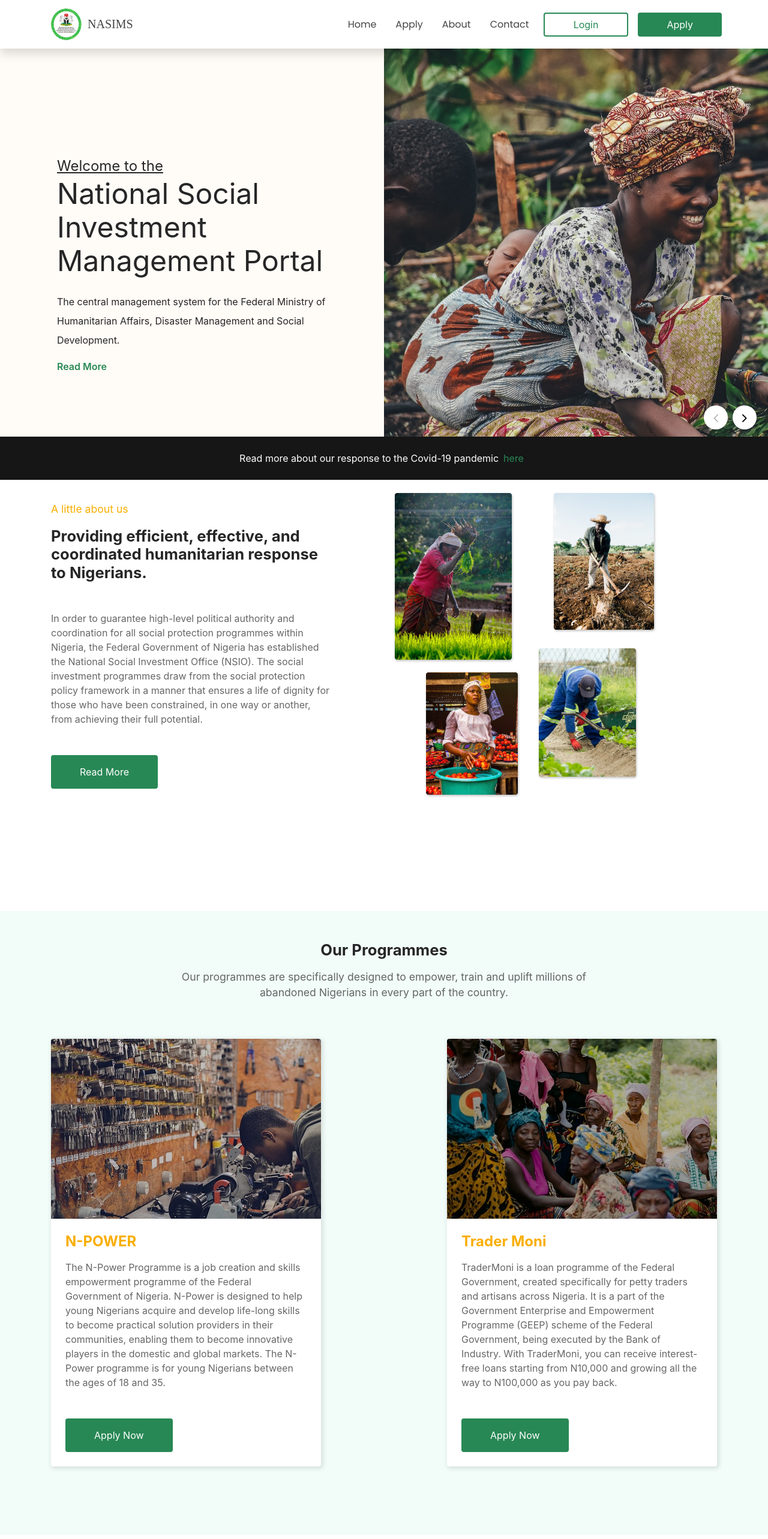
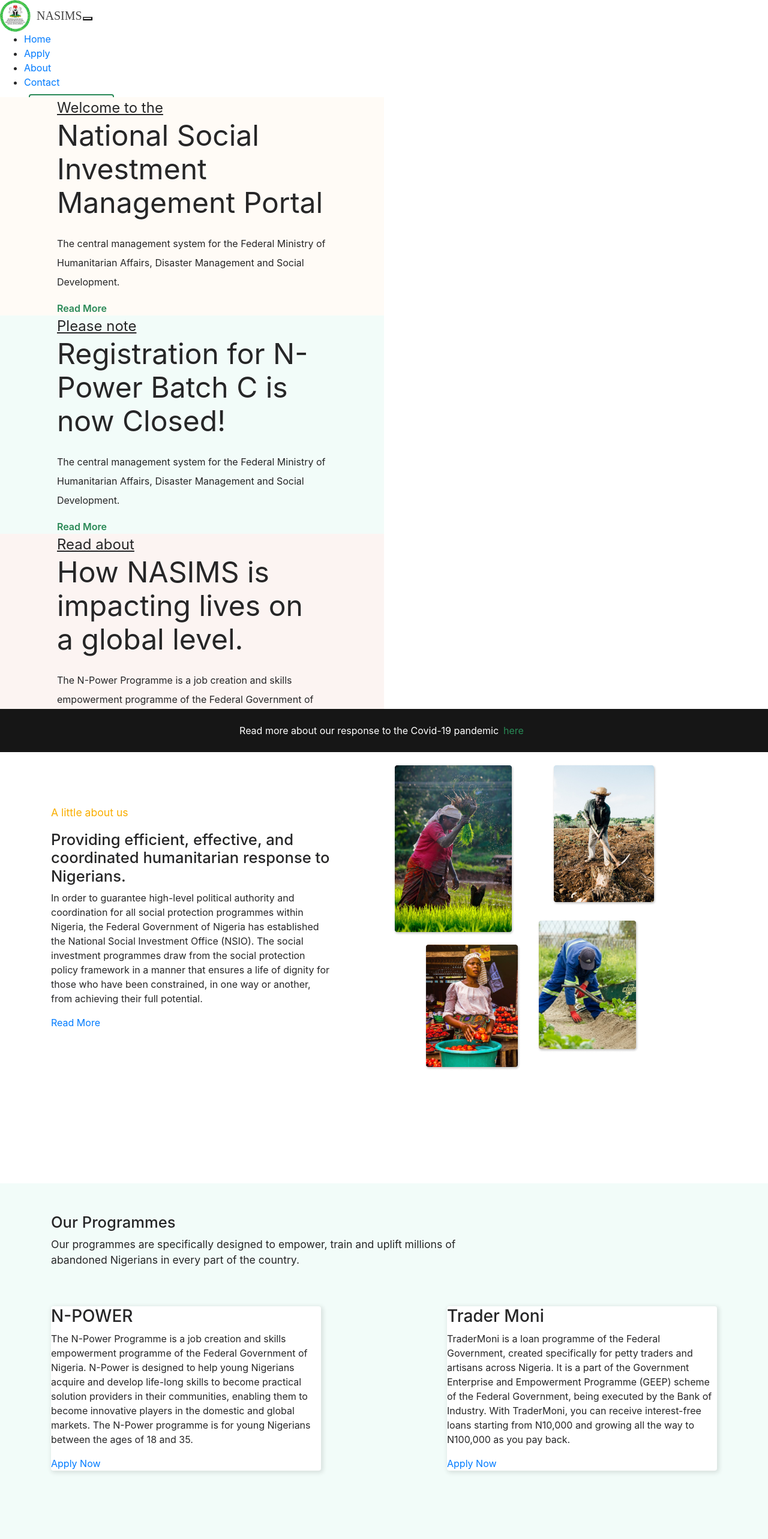
Before and after one commit to acexode/Nasim, a React (Create React App) app: page / in a window 1280 px wide. Shown: the top 2566 px of the page at 60% size. Built offline with nearby package versions, Linux system fonts and the light colour scheme.

Commit message:
Fixed class names

```diff
--- a/src/components/Nav/Nav.js
+++ b/src/components/Nav/Nav.js
@@ -4,25 +4,25 @@
 
 const Nav = () => {
     return (
-        <nav class="navbar navbar-expand-lg navbar-light fixed-top py-3 navbar-scrolled" id="mainNav">
-            <div class="container">
-                <a class="navbar-brand js-scroll-trigger" href="#page-top">
+        <nav classname="navbar navbar-expand-lg navbar-light fixed-top py-3 navbar-scrolled" id="mainNav">
+            <div classname="container">
+                <a classname="navbar-brand js-scroll-trigger" href="#page-top">
                     <img src={logo} alt="" />
                 </a>
-                <button class="navbar-toggler navbar-toggler-right" type="button" data-toggle="collapse" data-target="#navbarResponsive" aria-controls="navbarResponsive" aria-expanded="false" aria-label="Toggle navigation"><span class="navbar-toggler-icon"></span></button>
-                <div class="collapse navbar-collapse bg-white pl-3 mx-n3" id="navbarResponsive">
-                    <ul class="navbar-nav ml-auto my-2 my-lg-0 align-items-center">
-                        <li class="nav-item">
-                            <a class="nav-link js-scroll-trigger" href="#home">Home</a>
+                <button classname="navbar-toggler navbar-toggler-right" type="button" data-toggle="collapse" data-target="#navbarResponsive" aria-controls="navbarResponsive" aria-expanded="false" aria-label="Toggle navigation"><span classname="navbar-toggler-icon"></span></button>
+                <div classname="collapse navbar-collapse bg-white pl-3 mx-n3" id="navbarResponsive">
+                    <ul classname="navbar-nav ml-auto my-2 my-lg-0 align-items-center">
+                        <li classname="nav-item">
+                            <a classname="nav-link js-scroll-trigger" href="#home">Home</a>
                         </li>
-                        <li class="nav-item">
-                            <a class="nav-link js-scroll-trigger" href="#apply">Apply</a>
+                        <li classname="nav-item">
+                            <a classname="nav-link js-scroll-trigger" href="#apply">Apply</a>
                         </li>
-                        <li class="nav-item">
-                            <a class="nav-link js-scroll-trigger" href="#about">About</a>
+                        <li classname="nav-item">
+                            <a classname="nav-link js-scroll-trigger" href="#about">About</a>
                         </li>
-                        <li class="nav-item">
-                            <a class="nav-link js-scroll-trigger" href="#contact">Contact</a>
+                        <li classname="nav-item">
+                            <a classname="nav-link js-scroll-trigger" href="#contact">Contact</a>
                         </li>
                         <li className="nav-item">
                             <a className="btn btn--outlined px-5 m-2" href="login">Login</a>
--- a/src/components/footer/Footer.js
+++ b/src/components/footer/Footer.js
@@ -16,13 +16,13 @@
           </div>
           <div className="my-2 text-center col-12 col-md-2">
             <a href="#">
-              <i class="fa fa-facebook" aria-hidden="true"></i>
+              <i classname="fa fa-facebook" aria-hidden="true"></i>
             </a>
             <a href="#">
-              <i class="fa fa-twitter" aria-hidden="true"></i>
+              <i classname="fa fa-twitter" aria-hidden="true"></i>
             </a>
             <a href="#">
-              <i class="fa fa-instagram" aria-hidden="true"></i>
+              <i classname="fa fa-instagram" aria-hidden="true"></i>
             </a>
           </div>
         </div>
--- a/src/pages/Home/Home.js
+++ b/src/pages/Home/Home.js
@@ -63,14 +63,14 @@
                         } else {
                             customClass = 'hero-item hero row ml-0'
                         }
-                        return <HeroItem key={index} data={item} cClass={customClass} />
+                        return <HeroItem key={index} data={item} cClassName={customClass} />
                     })}
                     <div className='hero__ctrls row'>
                         <button className='m-1 hero__ctrls__left' onClick={moveLeft} disabled={count === 0}>
-                            <i class='fa fa-angle-left' aria-hidden='true'></i>
+                            <i classname='fa fa-angle-left' aria-hidden='true'></i>
                         </button>
                         <button className='m-1 hero__ctrls__right' onClick={moveRight} disabled={count === 2}>
-                            <i class='fa fa-angle-right' aria-hidden='true'></i>
+                            <i classname='fa fa-angle-right' aria-hidden='true'></i>
                         </button>
                     </div>
                     <div className="banner py-4">
@@ -85,11 +85,11 @@
                         <div className="row justify-content-between align-items-center">
                             <div className="col-12 col-md-6 about__text">
                                 <p className="about__tag">A little about us</p>
-                                <h2 class="font-weight-bold">
+                                <h2 classname="font-weight-bold">
                                     Providing efficient, effective, and coordinated
                                     humanitarian response to Nigerians.
                                 </h2>
-                                <p class="lighten my-5">
+                                <p classname="lighten my-5">
                                 In order to guarantee high-level political authority
                                 and coordination for all social protection programmes
                                 within Nigeria, the Federal Government of Nigeria has
@@ -99,7 +99,7 @@
                                 life of dignity for those who have been constrained,
                                 in one way or another, from achieving their full potential.
                                 </p>
-                                <a href="/apply" class="btn btn--primary px-5 py-3">Read More</a>
+                                <a href="/apply" classname="btn btn--primary px-5 py-3">Read More</a>
                             </div>
                             <div className="col-12 col-md-6 about__image">
                                 <img src={aboutImage} alt="About image" />
@@ -109,17 +109,17 @@
                 </section>
                 <section className="programmes">
                     <div className="container">
-                        <h2 class="text-center font-weight-bold">Our Programmes</h2>
-                        <p class="text-center lighten mx-auto my-3">
+                        <h2 classname="text-center font-weight-bold">Our Programmes</h2>
+                        <p classname="text-center lighten mx-auto my-3">
                             Our programmes are specifically designed to empower, train and
                             uplift millions of abandoned Nigerians in every part of the country.
                         </p>
                         <div className="row programs my-5 mx-0">
                             <div className="col-12 col-md-6 program px-0 my-3">
-                                <div class="program__image n-power"></div>
-                                <div class="p-4">
-                                    <h3 class="program__name font-weight-bold">N-POWER</h3>
-                                    <p class="lighten mt-3 mb-5">
+                                <div classname="program__image n-power"></div>
+                                <div classname="p-4">
+                                    <h3 classname="program__name font-weight-bold">N-POWER</h3>
+                                    <p classname="lighten mt-3 mb-5">
                                         The N-Power Programme is a job creation and
                                         skills empowerment programme of the Federal
                                         Government of Nigeria. N-Power is designed
@@ -130,14 +130,14 @@
                                         and global markets. The N-Power programme is
                                         for young Nigerians between the ages of 18 and 35.
                                     </p>
-                                    <a href="/apply" class="btn btn--primary px-5 py-3">Apply Now</a>
+                                    <a href="/apply" classname="btn btn--primary px-5 py-3">Apply Now</a>
                                 </div>
                             </div>
                             <div className="col-12 col-md-6 program px-0 my-3">
-                                <div class="program__image trader"></div>
-                                <div class="p-4">
-                                    <h3 class="program__name font-weight-bold">Trader Moni</h3>
-                                    <p class="lighten mt-3 mb-5">
+                                <div classname="program__image trader"></div>
+                                <div classname="p-4">
+                                    <h3 classname="program__name font-weight-bold">Trader Moni</h3>
+                                    <p classname="lighten mt-3 mb-5">
                                         TraderMoni is a loan programme of the Federal
                                         Government, created specifically for petty
                                         traders and artisans across Nigeria. It is a
@@ -148,7 +148,7 @@
                                         N10,000 and growing all the way to N100,000 as
                                         you pay back.
                                     </p>
-                                    <a href="/apply" class="btn btn--primary px-5 py-3">Apply Now</a>
+                                    <a href="/apply" classname="btn btn--primary px-5 py-3">Apply Now</a>
                                 </div>
                             </div>
                         </div>
@@ -156,18 +156,18 @@
                 </section>
                 <section className="partners">
                     <div className="container">
-                        <h2 class="text-center font-weight-bold">Our Partners</h2>
-                        <div class="row my-5">
-                            <div class="partner col">
+                        <h2 classname="text-center font-weight-bold">Our Partners</h2>
+                        <div classname="row my-5">
+                            <div classname="partner col">
                                 <img src="/bank.svg" alt="Bank icon" />
                             </div>
-                            <div class="partner col">
+                            <div classname="partner col">
                                 <img src="/cbn.svg" alt="CBN icon" />
                             </div>
-                            <div class="partner col">
+                            <div classname="partner col">
                                 <img src="/dangote.svg" alt="Dangote icon" />
                             </div>
-                            <div class="partner col">
+                            <div classname="partner col">
                                 <img src="/nassarawa.svg" alt="Nassarawa icon" />
                             </div>
                         </div>
@@ -175,65 +175,65 @@
                 </section>
                 <section className="news-section">
                     <div className="container">
-                        <h2 class="text-center font-weight-bold">Latest News</h2>
-                        <p class="text-center lighten mx-auto my-3">
+                        <h2 classname="text-center font-weight-bold">Latest News</h2>
+                        <p classname="text-center lighten mx-auto my-3">
                             Keep up with the latest updates about programmes and events
                         </p>
                         <div className="row news my-5 mx-0">
                             <div className="col-12 col-md-4 item px-0 my-2">
-                                <div class="item__image"></div>
-                                <div class="p-4 pb-0">
-                                    <h3 class="item__name font-weight-bold">
+                                <div classname="item__image"></div>
+                                <div classname="p-4 pb-0">
+                                    <h3 classname="item__name font-weight-bold">
                                         Impacting Lives During A Global Pandemic
                                     </h3>
-                                    <p class="item__date">
+                                    <p classname="item__date">
                                         June 25, 2020
                                     </p>
-                                    <p class="lighten my-3">
+                                    <p classname="lighten my-3">
                                         The N-Power Programme is a job creation
                                         and skills empowerment programme of the
                                         Federal Government of Nigeria…
                                     </p>
                                 </div>
-                                <div class="item__action">
+                                <div classname="item__action">
                                     Read More
                                 </div>
                             </div>
                             <div className="col-12 col-md-4 item px-0 my-2">
-                                <div class="item__image"></div>
-                                <div class="p-4 pb-0">
-                                    <h3 class="item__name font-weight-bold">
+                                <div classname="item__image"></div>
+                                <div classname="p-4 pb-0">
+                                    <h3 classname="item__name font-weight-bold">
                                         Impacting Lives During A Global Pandemic
                                     </h3>
-                                    <p class="item__date">
+                                    <p classname="item__date">
                                         June 25, 2020
                                     </p>
-                                    <p class="lighten my-3">
+                                    <p classname="lighten my-3">
                                         The N-Power Programme is a job creation
                                         and skills empowerment programme of the
                                         Federal Government of Nigeria…
                                     </p>
                                 </div>
-                                <div class="item__action">
+                                <div classname="item__action">
                                     Read More
                                 </div>
                             </div>
                             <div className="col-12 col-md-4 item px-0 my-2">
-                                <div class="item__image"></div>
-                                <div class="p-4 pb-0">
-                                    <h3 class="item__name font-weight-bold">
+                                <div classname="item__image"></div>
+                                <div classname="p-4 pb-0">
+                                    <h3 classname="item__name font-weight-bold">
                                         Impacting Lives During A Global Pandemic
                                     </h3>
-                                    <p class="item__date">
+                                    <p classname="item__date">
                                         June 25, 2020
                                     </p>
-                                    <p class="lighten my-3">
+                                    <p classname="lighten my-3">
                                         The N-Power Programme is a job creation
                                         and skills empowerment programme of the
                                         Federal Government of Nigeria…
                                     </p>
                                 </div>
-                                <div class="item__action">
+                                <div classname="item__action">
                                     Read More
                                 </div>
                             </div>
```
